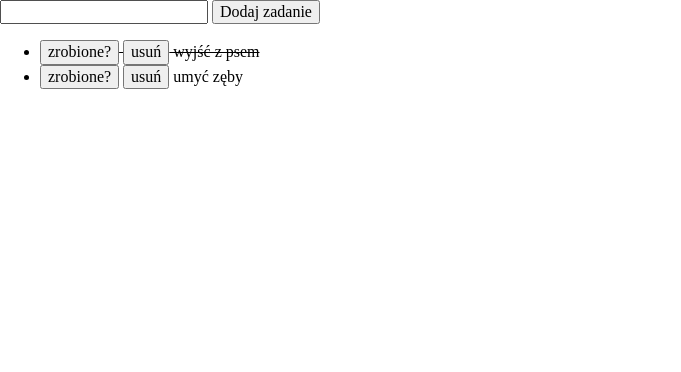
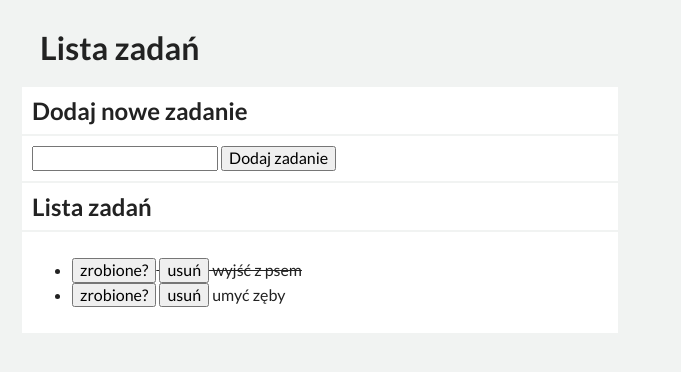
Before and after one commit to KrzysztofKalus/Lista-Zada-, a plain HTML site: page index.html in a window 1280 px wide. Shown: the whole page, without its empty margins (0-681 px from the left). Drawn offline with nearby package versions, Linux system fonts and the light colour scheme.

Commit message:
add box model, flex and css to body

```diff
--- a/css/style.css
+++ b/css/style.css
@@ -0,0 +1,35 @@
+html {
+    box-sizing: border-box;
+}
+
+*, ::after, ::before {
+    box-sizing: inherit;
+}
+
+.body {
+    font-family: Lato, sans-serif;
+    color: #222;
+    width: 90%;
+    background-color: #f1f3f2;
+    margin: 20px;
+}
+
+.title {
+    margin: 10px;
+    padding: 10px;
+
+}
+
+.header {
+    margin: 0px;
+}
+
+.flex {
+    max-width: 600px;
+}
+
+.flex__item {
+    padding: 10px;
+    background: white;
+    margin: 2px;
+}
--- a/index.html
+++ b/index.html
@@ -8,6 +8,7 @@
         integrity="sha512-NhSC1YmyruXifcj/KFRWoC561YpHpc5Jtzgvbuzx5VozKpWvQ+4nXhPdFgmx8xqexRcpAglTj9sIBWINXa8x5w=="
         crossorigin="anonymous" referrerpolicy="no-referrer" />
     <meta name="viewport" content="width=device-width, initial-scale=1.0">
+    <link rel="stylesheet" href="css/style.css">
     <script defer src="js/script.js"></script>
     <link rel="preconnect" href="https://fonts.googleapis.com">
     <link rel="preconnect" href="https://fonts.gstatic.com" crossorigin>
@@ -16,13 +17,25 @@
     <title>Lista Zadań</title>
 </head>
 
-<body>
-    <form class="js-form">
-        <input class="js-newTask">
-        <button>Dodaj zadanie</button>
-    </form>
-    <ul class="js-tasks"></ul>
-
+<body class="body">
+    <h1 class="title">Lista zadań</h1>
+    <div class="flex">
+        <div class="flex__item">
+            <h2 class="header">Dodaj nowe zadanie</h2>
+        </div>
+        <div class="flex__item">
+            <form class="js-form">
+                <input class="js-newTask">
+                <button>Dodaj zadanie</button>
+            </form>
+        </div>
+        <div class="flex__item">
+            <h2 class="header">Lista zadań</h2>
+        </div>
+        <div class="flex__item">
+            <ul class="js-tasks"></ul>
+        </div>
+    </div>
 </body>
 
 </html>
```
